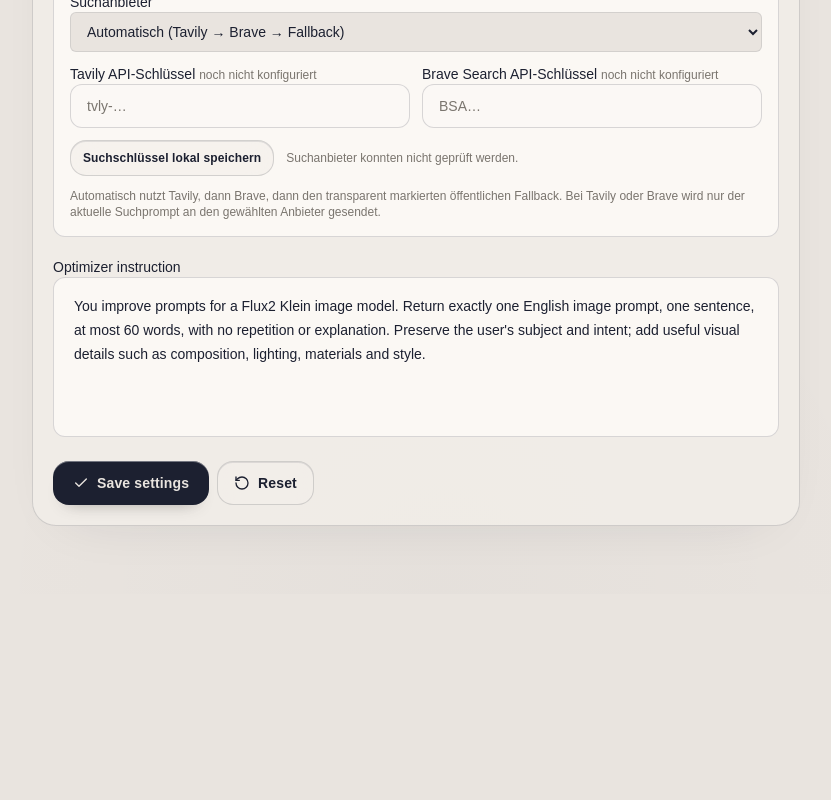
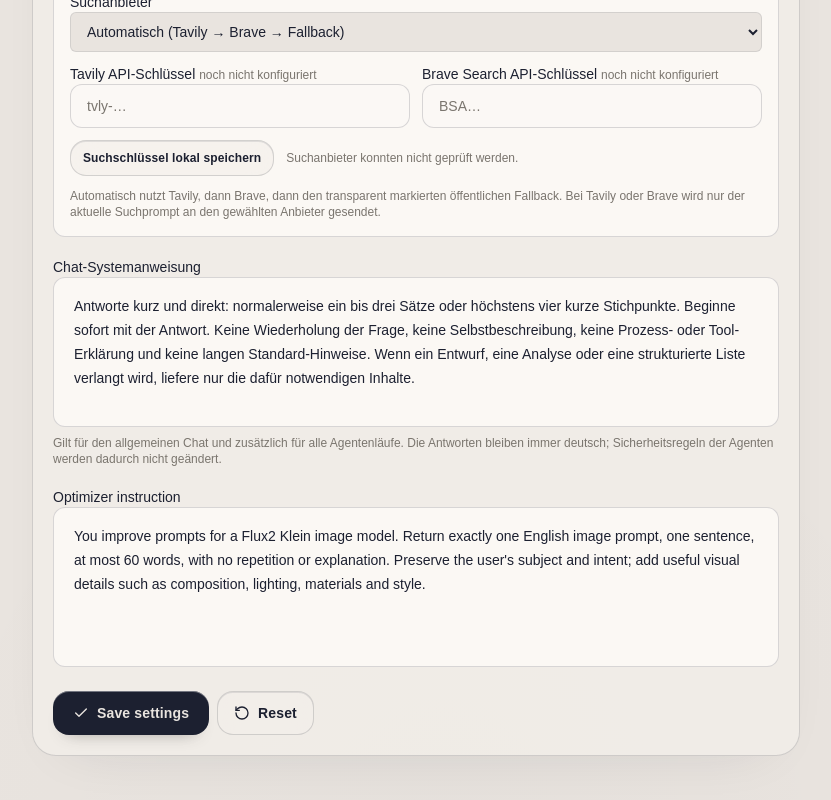
Before and after one commit to ProfEngel/Bonsai-Local-Studio-Core, a Next.js app in the folder frontend/: page /settings in a window 1280 px wide. Shown: the part 840-1640 px from the top of the page, without its empty margins (224-1055 px from the left). Before the commit the page ends 1434 px from the top, so only its background shows below. Built offline with nearby package versions, Linux system fonts and the light colour scheme; no server answers; a web font is replaced by a local one.

Commit message:
feat: add configurable concise German chat style

```diff
--- a/frontend/components/chat-client.tsx
+++ b/frontend/components/chat-client.tsx
@@ -296,7 +296,7 @@ export function ChatClient() {
           vision_llm_url: settings.visionLlmUrl,
           vision_model: settings.visionModel,
           agent_id: selectedAgent?.id,
-          system_prompt: selectedAgent?.systemPrompt,
+          system_prompt: settings.chatSystemPrompt,
         }),
       });
       const payload = await response.json().catch(() => null) as { message?: string; sources?: Source[]; runner?: string; detail?: string } | null;
--- a/frontend/components/settings-client.tsx
+++ b/frontend/components/settings-client.tsx
@@ -141,6 +141,11 @@ export function SettingsClient() {
             <p className="text-xs text-muted">Automatisch nutzt Tavily, dann Brave, dann den transparent markierten öffentlichen Fallback. Bei Tavily oder Brave wird nur der aktuelle Suchprompt an den gewählten Anbieter gesendet.</p>
           </div>
           <label className="block space-y-2 text-sm font-medium">
+            Chat-Systemanweisung
+            <Textarea className="min-h-[150px] rounded-xl text-sm leading-6" value={settings.chatSystemPrompt} onChange={(event) => update("chatSystemPrompt", event.target.value)} />
+            <span className="block text-xs font-normal text-muted">Gilt für den allgemeinen Chat und zusätzlich für alle Agentenläufe. Die Antworten bleiben immer deutsch; Sicherheitsregeln der Agenten werden dadurch nicht geändert.</span>
+          </label>
+          <label className="block space-y-2 text-sm font-medium">
             Optimizer instruction
             <Textarea className="min-h-[160px] rounded-xl text-sm leading-6" value={settings.systemPrompt} onChange={(event) => update("systemPrompt", event.target.value)} />
           </label>
--- a/frontend/lib/studio-settings.ts
+++ b/frontend/lib/studio-settings.ts
@@ -7,6 +7,7 @@ export type StudioSettings = {
   visionLlmUrl: string;
   visionModel: string;
   webSearchProvider: "auto" | "tavily" | "brave" | "fallback";
+  chatSystemPrompt: string;
   systemPrompt: string;
 };
 
@@ -17,6 +18,8 @@ export const DEFAULT_STUDIO_SETTINGS: StudioSettings = {
   visionLlmUrl: "http://127.0.0.1:8080/v1",
   visionModel: "Bonsai-27B-Q1_0.gguf",
   webSearchProvider: "auto",
+  chatSystemPrompt:
+    "Antworte kurz und direkt: normalerweise ein bis drei Sätze oder höchstens vier kurze Stichpunkte. Beginne sofort mit der Antwort. Keine Wiederholung der Frage, keine Selbstbeschreibung, keine Prozess- oder Tool-Erklärung und keine langen Standard-Hinweise. Wenn ein Entwurf, eine Analyse oder eine strukturierte Liste verlangt wird, liefere nur die dafür notwendigen Inhalte.",
   systemPrompt:
     "You improve prompts for a Flux2 Klein image model. Return exactly one English image prompt, one sentence, at most 60 words, with no repetition or explanation. Preserve the user's subject and intent; add useful visual details such as composition, lighting, materials and style.",
 };
```
Also changed, not shown: 1 other file (tests, documents, lock files or other folders).
